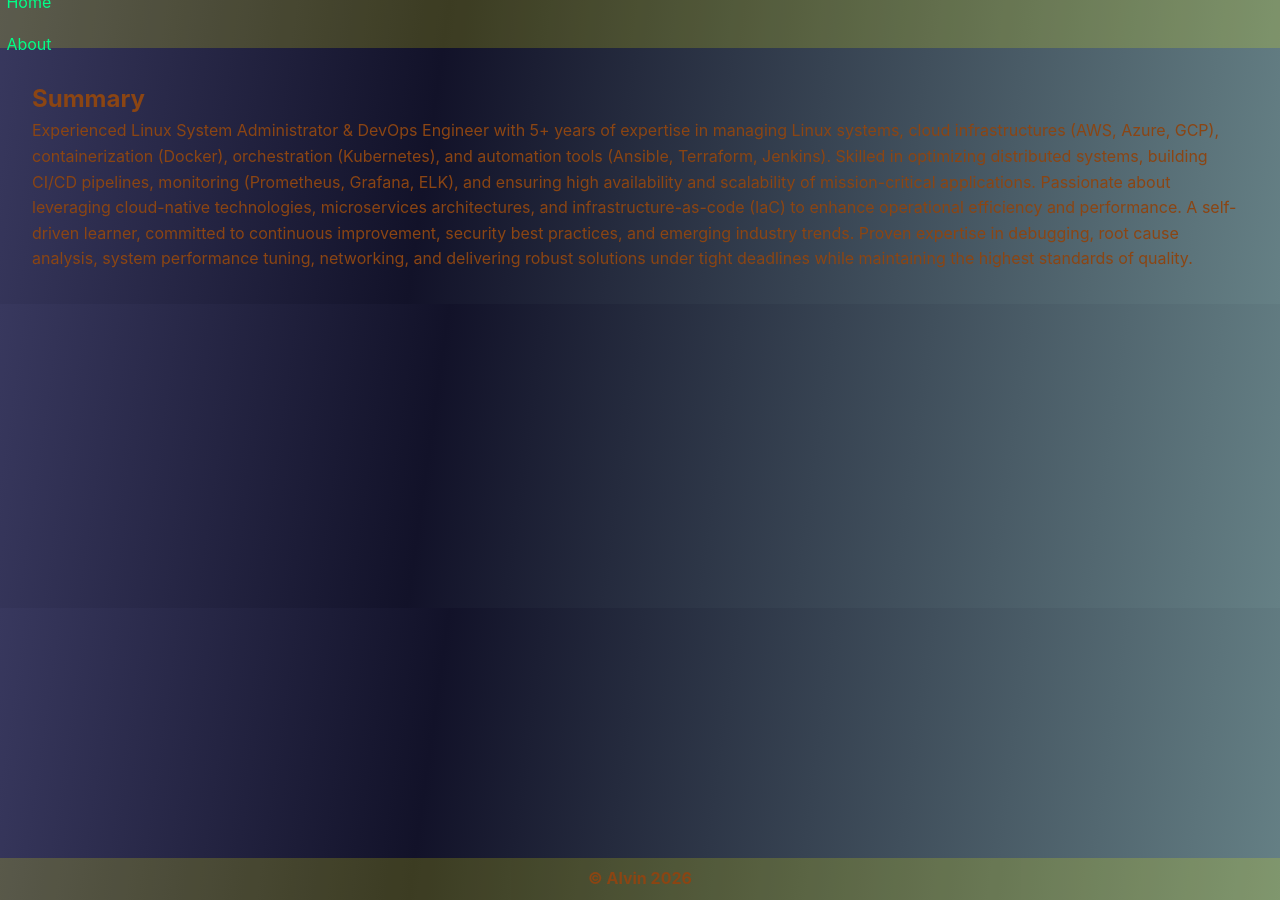
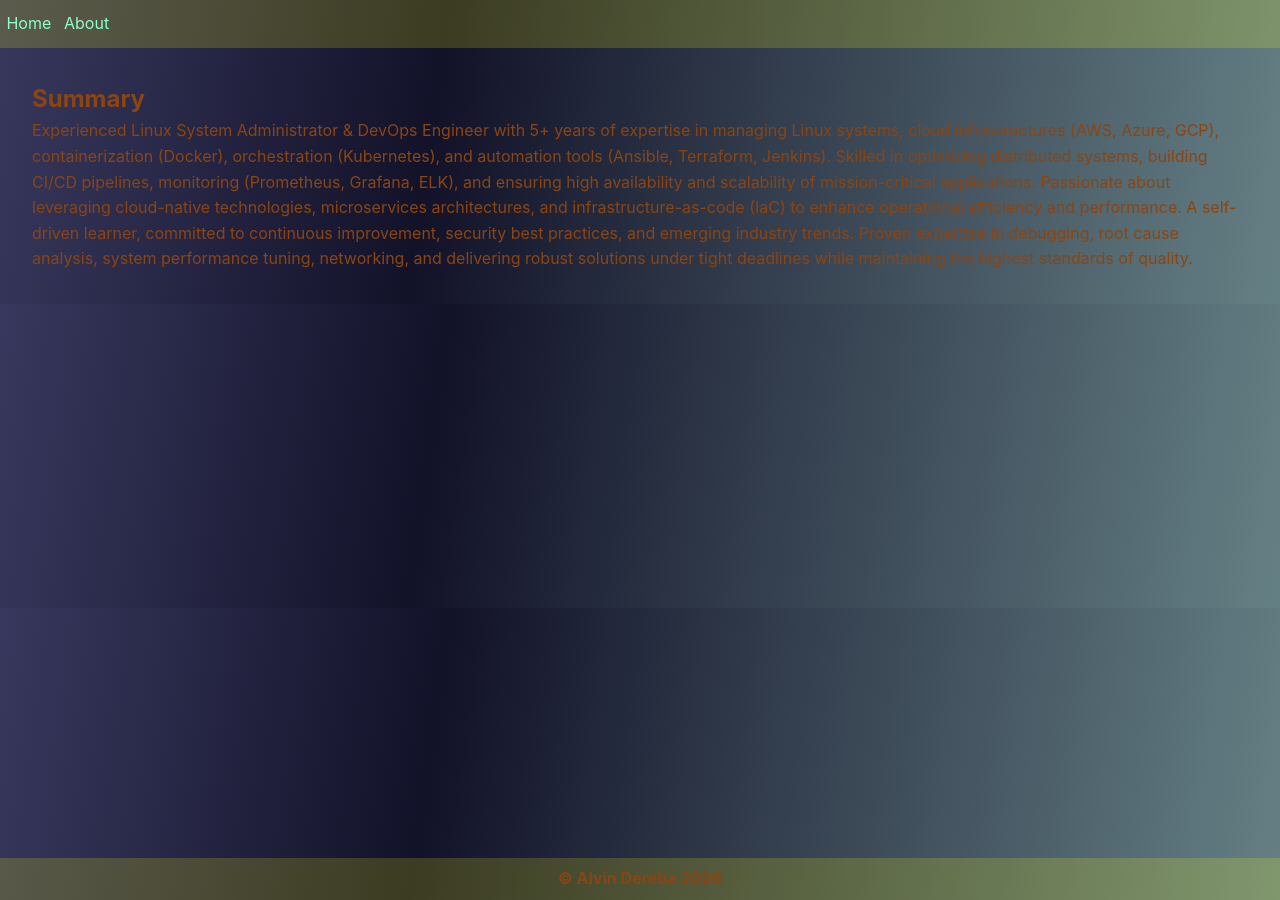
Before and after one commit to kunnoh/kunnoh.github.io, a Jekyll site: the page built from index.html, in a window 1280 px wide. Built offline with Jekyll 4.4.1, drawn with Linux system fonts in a browser that asks for light colours.

Commit message:
update header and footer

```diff
--- a/_includes/footer.html
+++ b/_includes/footer.html
@@ -1,3 +1,3 @@
 <footer>
-    <p><strong>&copy; Alvin 2026</strong></p>
+    <p><strong>&copy; Alvin Dereba 2026</strong></p>
 </footer>
--- a/_includes/header.html
+++ b/_includes/header.html
@@ -1,6 +1,6 @@
 <header class="row">
   <nav class="row">
-    <ul class="col">
+    <ul class="row">
       {% for item in site.data.nav %}
         <li>
           <a href="{{ item.link }}" {% if page.url == item.link %} class="current" {% endif %}>
--- a/assets/css/main.css
+++ b/assets/css/main.css
@@ -32,8 +32,8 @@ body {
 @media (prefers-color-scheme: dark) {
   body {
     background-color: #7b7b9a;
-    background: linear-gradient(98deg, rgb(98, 98, 107) 0%, rgb(59, 59, 76) 34%, rgb(177, 213, 219) 100%);
-    color: aqua;
+    background: linear-gradient(98deg, rgb(66, 66, 104) 0%, rgb(59, 59, 76) 34%, rgb(0, 0, 0) 100%);
+    color: whitesmoke;
   }
 }
 .row{
@@ -55,12 +55,13 @@ nav{
   align-items: center;
   width: 100%;
 }
+header nav ul li{
+  padding: .5em .4em;
+  list-style: none;
+}
 header nav ul li a{
   text-decoration: none;
-  color: #00ff88;
-}
-header nav ul li{
-  padding: .5em .4em;
+  color: #8effca;
 }
 main{
   padding: 1em;
```
